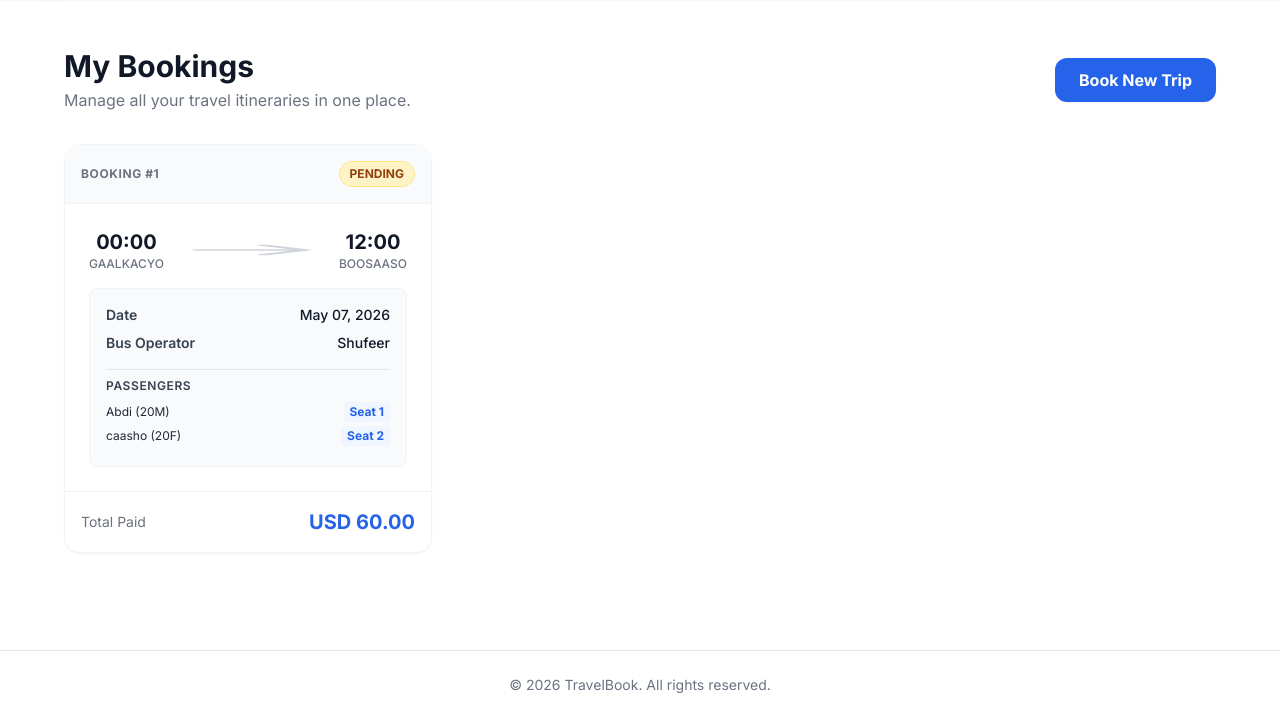
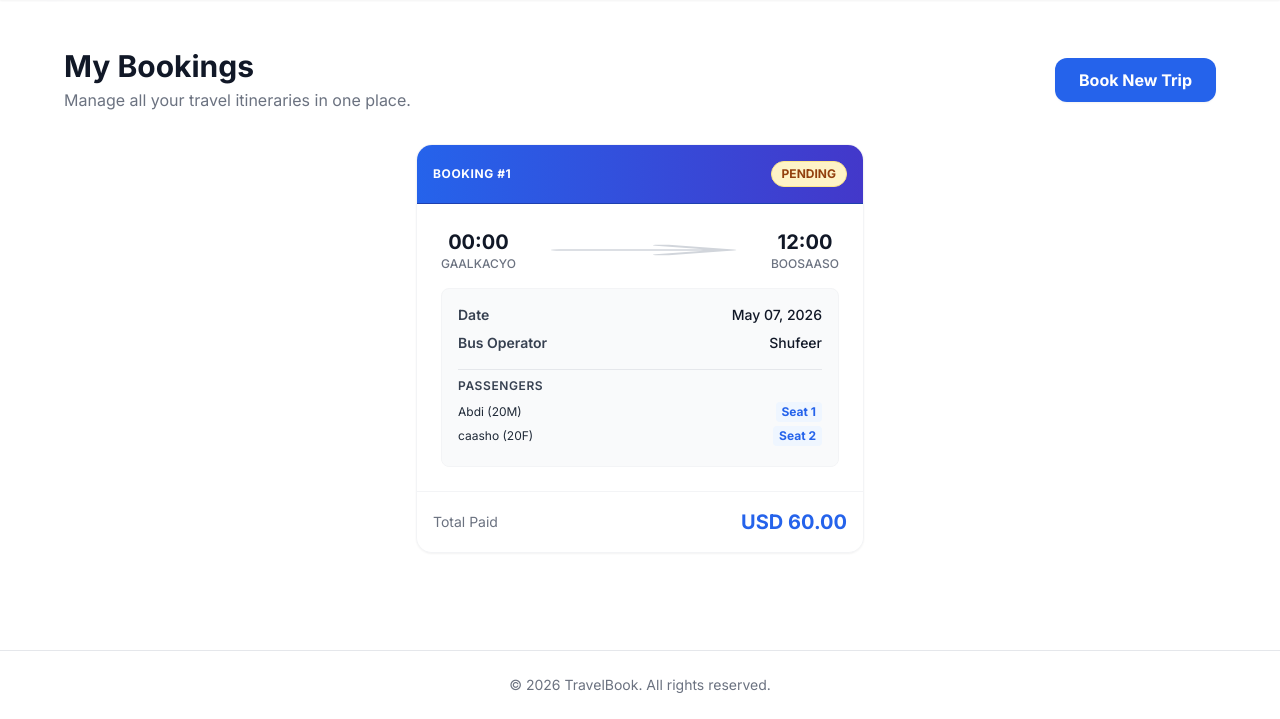
Before and after one commit to Abdirahmaan-NzzO/Ticket-project, a Django app: page /my-bookings/ in a window 1280 px wide. Shown: the part 81-800 px from the top of the page. Run offline with Django 5.2, Linux system fonts and the light colour scheme; a user stored in the database is signed in; data comes from the database, SQL or seed files in the repository; some libraries are stand-ins or nearby versions.

Commit message:
booking page update

```diff
--- a/booking/templates/booking/my_bookings.html
+++ b/booking/templates/booking/my_bookings.html
@@ -15,12 +15,12 @@
     </div>
 
     {% if bookings %}
-        <div class="grid grid-cols-1 md:grid-cols-2 lg:grid-cols-3 gap-6">
+        <div class="flex flex-col items-center justify-center gap-6">
             {% for booking in bookings %}
-            <div class="bg-white rounded-2xl shadow-sm border border-gray-100 hover:shadow-md transition-shadow overflow-hidden flex flex-col">
+            <div class="w-full max-w-md bg-white rounded-2xl shadow-sm border border-gray-100 hover:shadow-md transition-shadow overflow-hidden flex flex-col">
                 <!-- Card Header -->
-                <div class="bg-gray-50 p-4 border-b border-gray-100 flex justify-between items-center">
-                    <span class="text-xs font-bold text-gray-500 uppercase tracking-wider">Booking #{{ booking.id }}</span>
+                <div class="bg-gradient-to-r from-blue-600 to-indigo-700 p-4 border-b border-blue-800 flex justify-between items-center">
+                    <span class="text-xs font-bold text-white uppercase tracking-wider">Booking #{{ booking.id }}</span>
                     {% if booking.status == 'CONFIRMED' %}
                         <span class="px-2.5 py-1 text-xs font-bold rounded-full bg-green-100 text-green-300 border border-green-800">CONFIRMED</span>
                     {% elif booking.status == 'PENDING' %}
```
Also changed, not shown: 1 other file.
